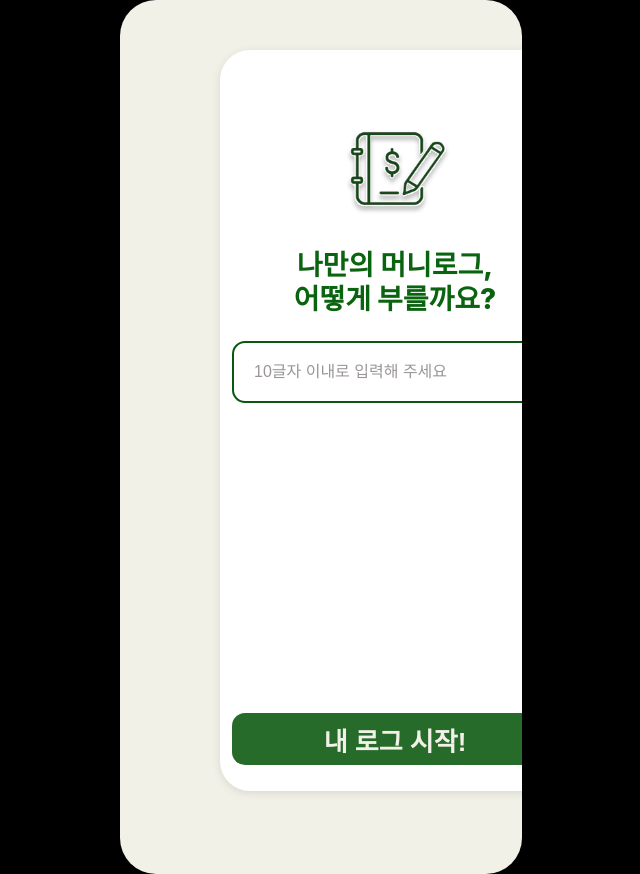
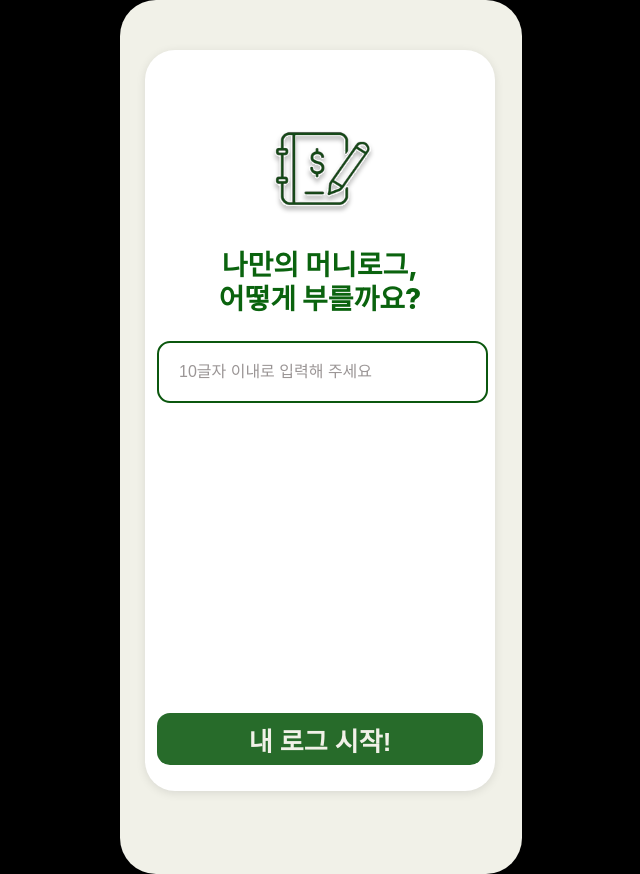
Before and after one commit to S0HYUNN/KB_Skeleton-Project, a Vue app in the folder money_log/: page /LoginPage in a window 1280 px wide. Shown: the whole page, without its empty margins (319-959 px from the left). Built offline with nearby package versions, Linux system fonts and the light colour scheme.

Commit message:
Design: 로그인 페이지 CSS 수정

```diff
--- a/money_log/src/pages/LoginPage.vue
+++ b/money_log/src/pages/LoginPage.vue
@@ -53,6 +53,7 @@ const startLog = () => {
   width: 350px;
   height: 741px;
   margin: 50px 100px;
+  margin-left: 25px;
 }
 
 .icon-container {
```
